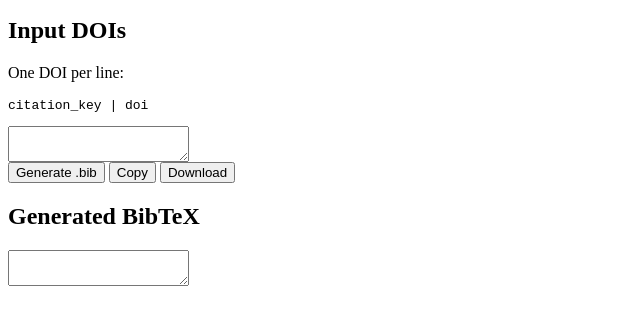
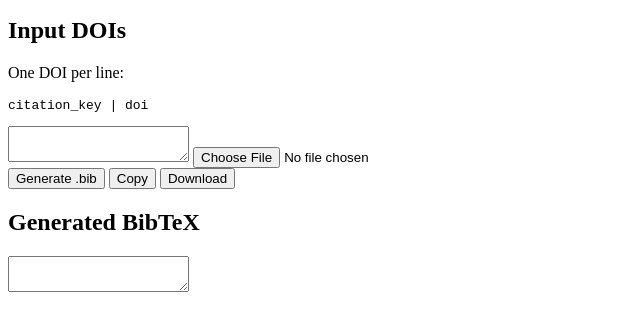
Before and after one commit to veronica1297c/doi-to-bib, a plain HTML site: page index.html in a window 1280 px wide. Shown: the part 88-414 px from the top of the page, without its empty margins (0-640 px from the left). Drawn offline with Linux system fonts and the light colour scheme.

Commit message:
Update index.html

```diff
--- a/index.html
+++ b/index.html
@@ -22,11 +22,14 @@
 
             <pre>citation_key | doi</pre>
 
-            <textarea
-                id="input"
-                placeholder="franco2023 | 10.3390/cells13010037
-smith2022 | https://doi.org/10.xxxx/yyyy">
-            </textarea>
+            <textarea id="input"></textarea>
+
+<input
+    type="file"
+    id="fileInput"
+    accept=".txt"
+    style="margin-top:15px;"
+>
 
             <div class="button-row">
 
```
